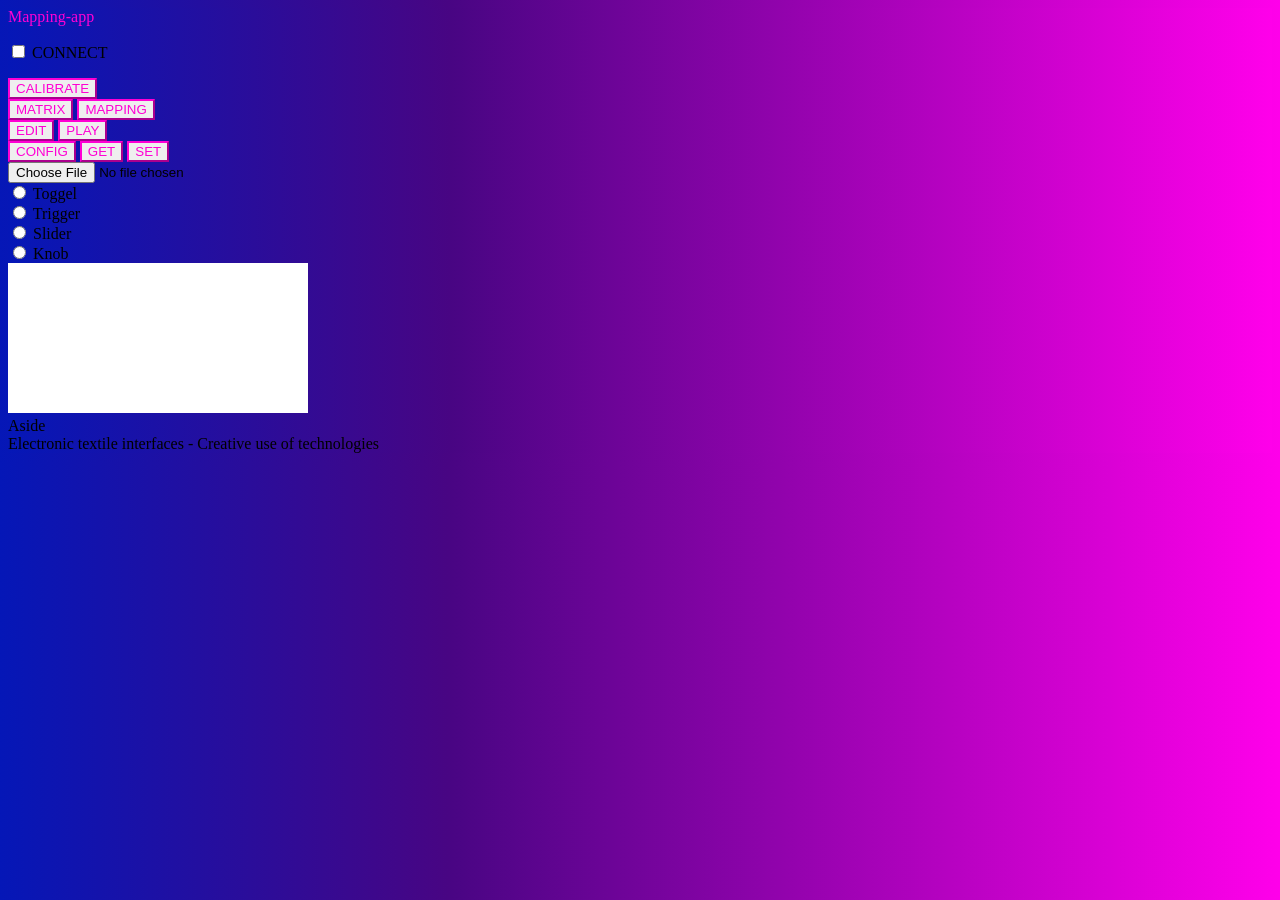
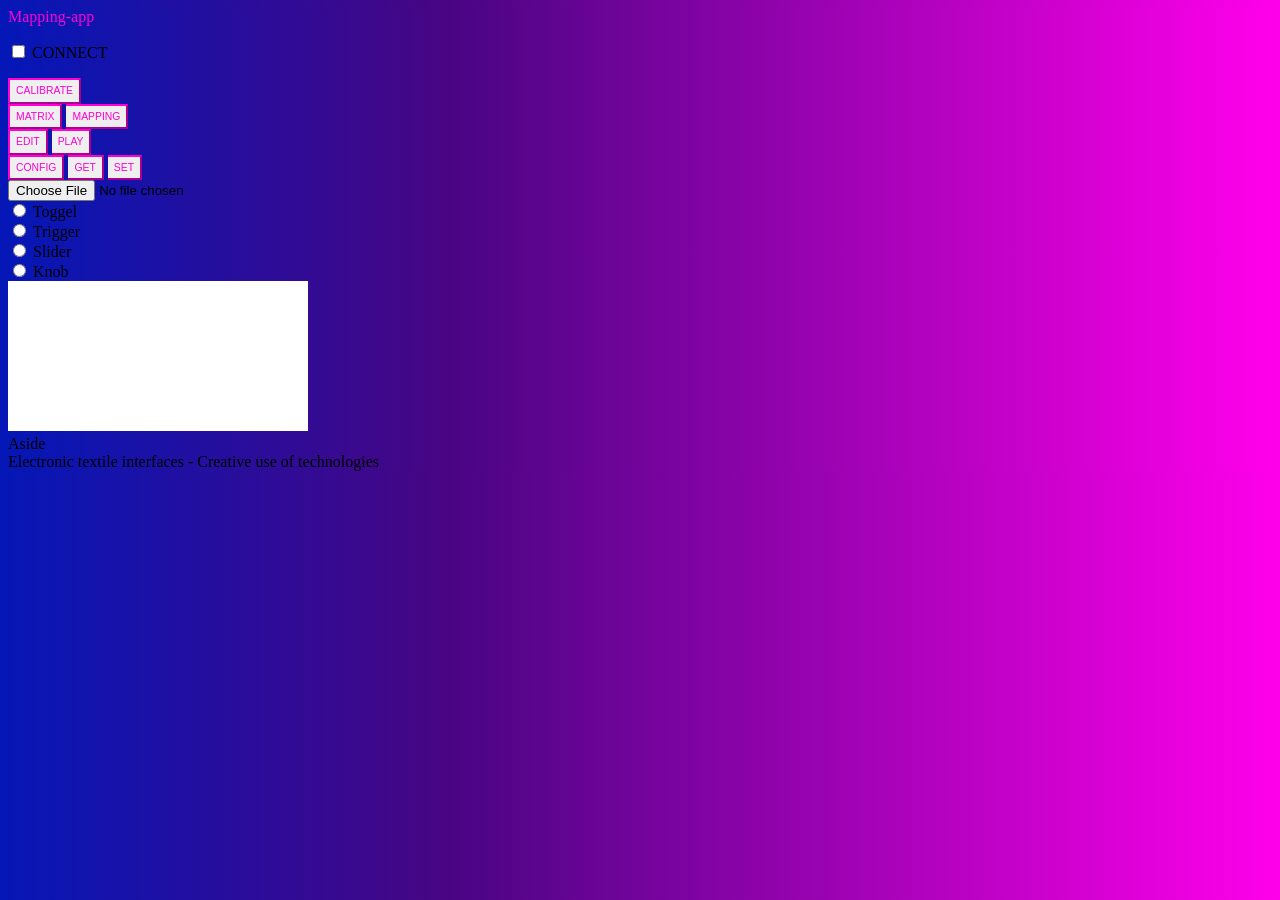

Feat/Fix/Style: UI polish, Tab cycle order, Trigger NoteOff fix

--- a/docs/css/style.css
+++ b/docs/css/style.css
@@ -80,6 +80,37 @@ h1, h2, h3, h4, h5 {
   }
 }
 
+.btn {
+  font-size: 0.65rem;
+  padding: 3px 6px;
+  line-height: 1.5;
+}
+
+.btn,
+.btn:focus,
+.btn:focus-visible,
+.btn:active,
+.btn:active:focus {
+  outline: none;
+  box-shadow: none;
+  -webkit-tap-highlight-color: transparent;
+  --bs-btn-focus-shadow-rgb: none;
+}
+
+.btn-group > .btn:not(:first-child) {
+  border-left: none;
+}
+
+#site-title {
+  white-space: nowrap;
+  font-size: clamp(0.7rem, 1.5vw, 1.5rem);
+}
+
+#site-subtitle {
+  white-space: nowrap;
+  font-size: clamp(0.45rem, 0.9vw, 0.9rem);
+}
+
 a, a:hover, a:focus, a:active {
   text-decoration: none;
   color: rgb(255, 0, 212);
@@ -88,6 +119,17 @@ a, a:hover, a:focus, a:active {
 .btn-outline-primary {
   color: rgb(255, 0, 212);
   border-color: rgb(255, 0, 212);
+  --bs-btn-color: rgb(255, 0, 212);
+  --bs-btn-border-color: rgb(255, 0, 212);
+  --bs-btn-hover-bg: rgb(255, 0, 212);
+  --bs-btn-hover-border-color: rgb(255, 0, 212);
+  --bs-btn-active-bg: rgb(255, 0, 212);
+  --bs-btn-active-border-color: rgb(255, 0, 212);
+  --bs-btn-active-color: white;
+  --bs-btn-focus-shadow-rgb: 255, 0, 212;
+  --bs-btn-disabled-color: rgb(255, 0, 212);
+  --bs-btn-disabled-border-color: rgb(255, 0, 212);
+  transition: none;
 }
 
 .btn-outline-primary:hover,
@@ -121,13 +163,63 @@ input[type=number] {
   border-radius: var(--bs-border-radius);
   background-color: rgb(255, 0, 212);
   color: white;
-  padding: 0.375rem 0.75rem;
-  font-size: 1rem;
+  padding: 0.25rem 0.6rem;
+  font-size: 0.8rem;
   font-weight: bold;
   margin-top: 0.5rem;
   margin-bottom: 0;
 }
 
+
+.mapping-id-label,
+.touch-id-label {
+  font-size: 0.8rem;
+  padding: 4px 6px;
+  line-height: 1.2;
+}
+
+#e256_params th {
+  font-size: 0.75rem;
+  font-weight: bold;
+  color: #555;
+}
+
+#e256_params th .form-check {
+  min-height: 0;
+  align-items: center;
+  margin-bottom: 0;
+}
+
+#e256_params th .form-check-input {
+  margin-top: 0;
+}
+
+#e256_params .form-check-input:checked {
+  background-color: #4d9aff;
+  border-color: #4d9aff;
+}
+
+#e256_params .input-group-text,
+#e256_params .form-control,
+#e256_params .form-select,
+#e256_params .cc-select {
+  font-size: 0.65rem;
+  padding: 0.2rem 0.4rem;
+}
+
+#e256_params .main-params .input-group-text,
+#e256_params .main-params .form-control,
+#e256_params .main-params .form-select {
+  font-size: 0.75rem;
+  padding: 0.25rem 0.5rem;
+}
+
+#e256_params .form-select.press-type-select,
+#e256_params .input-group:has(.press-type-select) .input-group-text,
+#synth_profile_select {
+  font-size: 0.8rem;
+  padding: 0.25rem 0.5rem;
+}
 
 .midi-col-chan {
   width: 3rem;
@@ -136,9 +228,9 @@ input[type=number] {
 }
 
 .midi-col-limit {
-  width: 4rem;
-  min-width: 4rem;
-  max-width: 4rem;
+  width: 3rem;
+  min-width: 3rem;
+  max-width: 3rem;
 }
 
 #midi_term {
